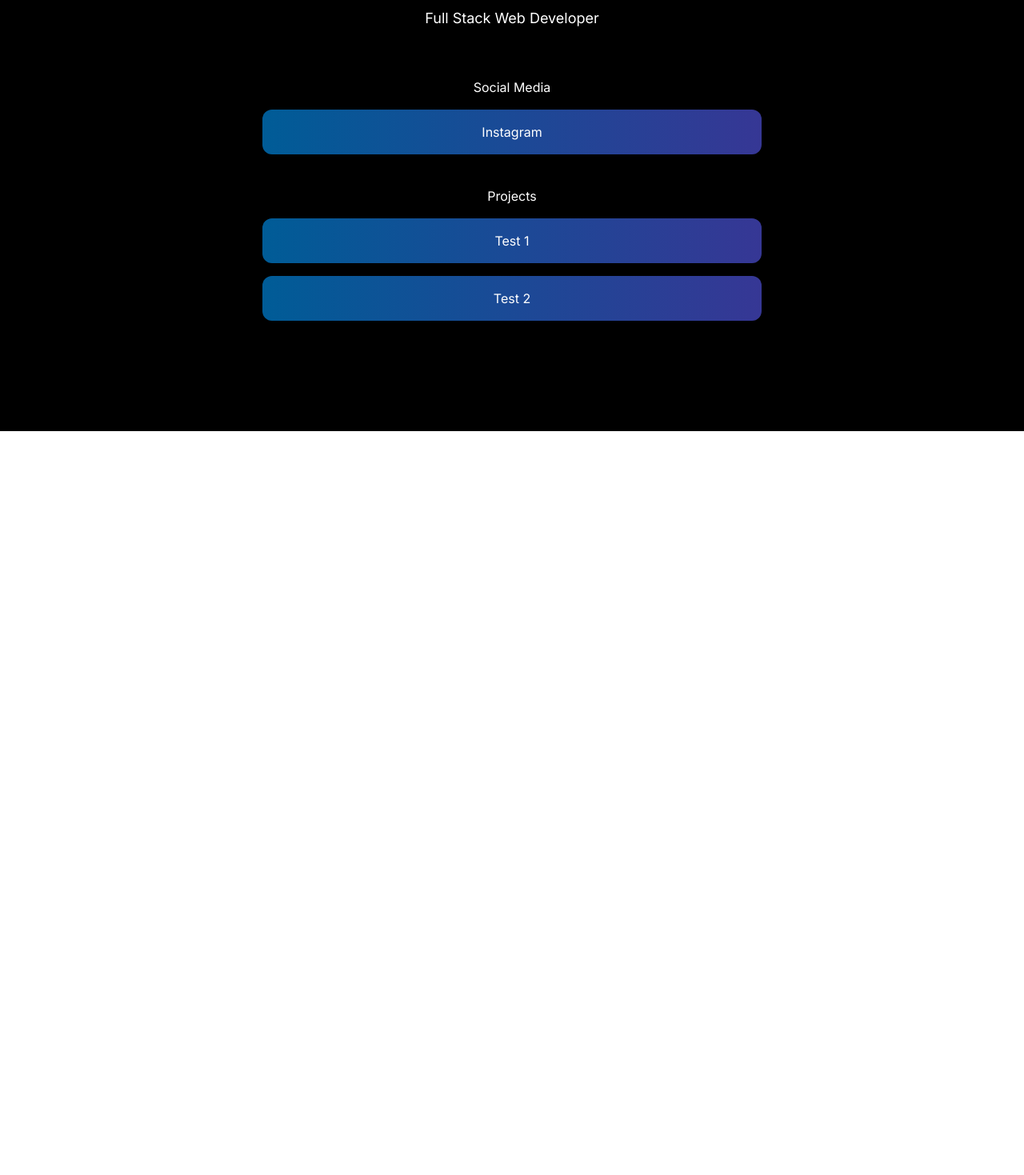
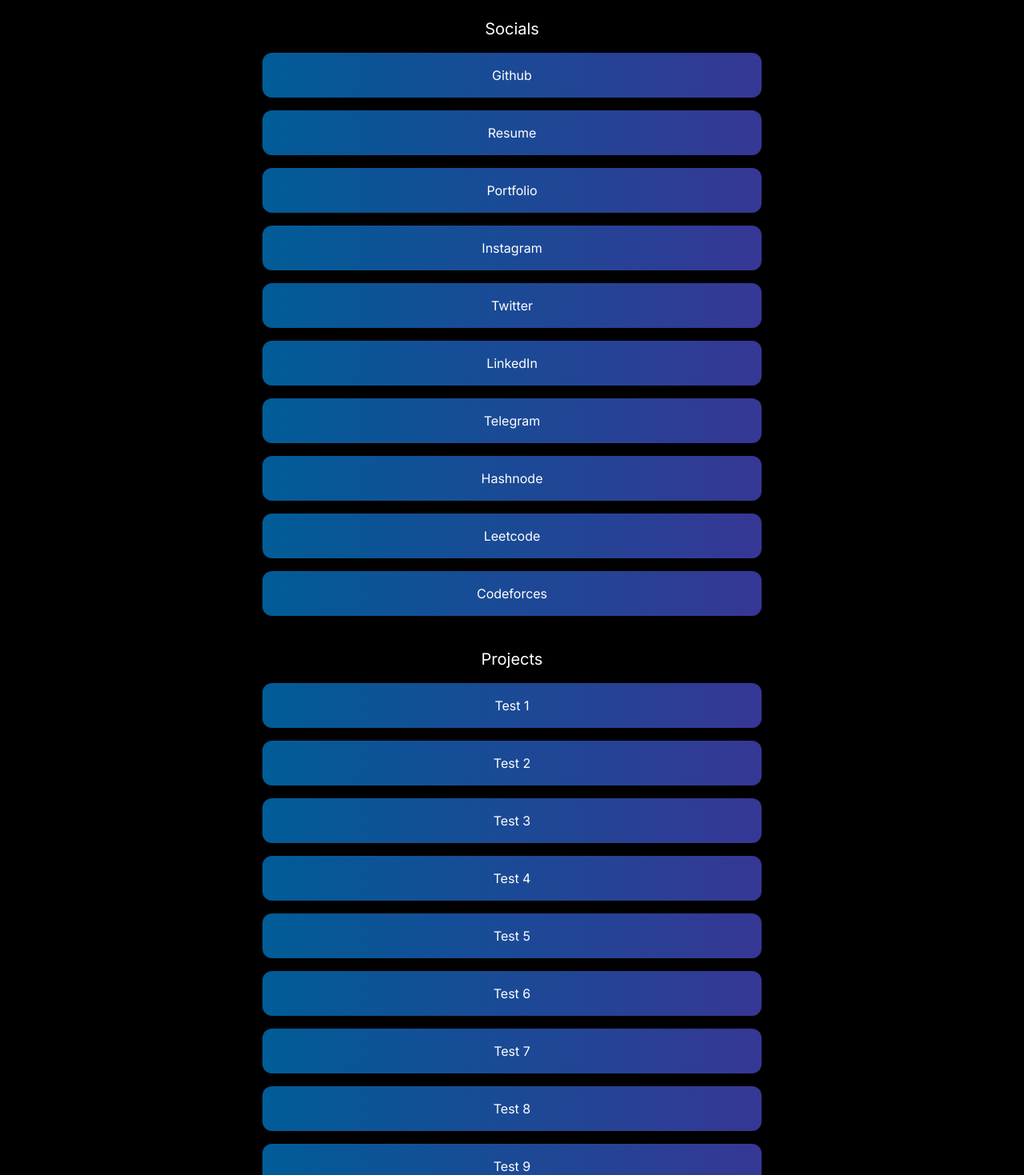
Before and after one commit to kpriyanshu2003/kpriyanshu2003.github.io, a Next.js app: page / in a window 1280 px wide. Shown: the part 261-1730 px from the top of the page at 80% size. Before the commit the page ends 800 px from the top, so only its background shows below. Built offline with nearby package versions, Linux system fonts and the light colour scheme.

Commit message:
Update in JSON

```diff
--- a/package.json
+++ b/package.json
@@ -14,6 +14,7 @@
     "next": "14.2.3",
     "react": "^18",
     "react-dom": "^18",
+    "tailwind-scrollbar-hide": "^1.1.7",
     "uuid": "^10.0.0"
   },
   "devDependencies": {
--- a/src/app/layout.tsx
+++ b/src/app/layout.tsx
@@ -5,8 +5,8 @@
 const inter = Inter({ subsets: ["latin"] });
 
 export const metadata: Metadata = {
-  title: "Create Next App",
-  description: "Generated by create next app",
+  title: "Kumar Priyanshu's Profile",
+  description: "Full Stack Web Developer | MERN Stack Developer ",
 };
 
 export default function RootLayout({
@@ -16,7 +16,7 @@
 }>) {
   return (
     <html lang="en">
-      <body className={inter.className}>{children}</body>
+      <body className={`${inter.className} scrollbar-hide`}>{children}</body>
     </html>
   );
 }
--- a/src/app/page.tsx
+++ b/src/app/page.tsx
@@ -6,16 +6,17 @@
 import { v4 as uuid } from "uuid";
 import { redirect } from "next/navigation";
 import Image from "next/image";
+import classNames from "classnames";
 
 export default function Home() {
   return (
     <div className="bg-black text-white min-h-screen grid place-items-center">
-      <div className="w-screen">
+      <div className="w-full">
         <div className="grid place-items-center">
           <Image
             src="https://avatars.githubusercontent.com/u/109672617"
-            height={150}
-            width={150}
+            height={180}
+            width={180}
             alt="profile_pic"
             className="rounded-full md:scale-100 scale-90"
           />
@@ -23,13 +24,13 @@
             <div className="text-lg md:text-2xl font-semibold">
               Kumar Priyanshu
             </div>
-            <div className="text-sm md:text-lg mt-2">
-              Full Stack Web Developer
+            <div className="text-sm md:text-lg mt-2 font-light">
+              Full Stack Web Developer | MERN Stack Developer
             </div>
           </div>
         </div>
         <div className="my-10">
-          <div className="text-center">Social Media</div>
+          <div className="text-center text-xl">Socials</div>
           {social.map((i) => (
             <div key={uuid()}>
               <div className="flex justify-center m-4" key={uuid()}>
@@ -41,7 +42,7 @@
           ))}
         </div>
         <div className="my-10">
-          <div className="text-center">Projects</div>
+          <div className="text-center text-xl">Projects</div>
           {url.map((i) => (
             <div className="flex justify-center m-4" key={uuid()}>
               <Button className="w-full md:w-1/2 p-4 rounded-xl bg-gradient-to-r  from-[#005c97] to-[#363795] hover:from-white hover:to-white hover:text-black text-white">
--- a/src/constants/social.json
+++ b/src/constants/social.json
@@ -1,6 +1,42 @@
 [
   {
+    "name": "Github",
+    "url": ""
+  },
+  {
+    "name": "Resume",
+    "url": ""
+  },
+  {
+    "name": "Portfolio",
+    "url": ""
+  },
+  {
     "name": "Instagram",
-    "url": "https://www.instagram.com/_iampriyanshukumar_"
+    "url": ""
+  },
+  {
+    "name": "Twitter",
+    "url": ""
+  },
+  {
+    "name": "LinkedIn",
+    "url": ""
+  },
+  {
+    "name": "Telegram",
+    "url": ""
+  },
+  {
+    "name": "Hashnode",
+    "url": ""
+  },
+  {
+    "name": "Leetcode",
+    "url": ""
+  },
+  {
+    "name": "Codeforces",
+    "url": ""
   }
 ]
--- a/src/constants/url.json
+++ b/src/constants/url.json
@@ -1,10 +1,42 @@
 [
   {
     "name": "Test 1",
-    "url": "https://www.google.com"
+    "url": ""
   },
   {
     "name": "Test 2",
-    "url": "https://www.facebook.com"
+    "url": ""
+  },
+  {
+    "name": "Test 3",
+    "url": ""
+  },
+  {
+    "name": "Test 4",
+    "url": ""
+  },
+  {
+    "name": "Test 5",
+    "url": ""
+  },
+  {
+    "name": "Test 6",
+    "url": ""
+  },
+  {
+    "name": "Test 7",
+    "url": ""
+  },
+  {
+    "name": "Test 8",
+    "url": ""
+  },
+  {
+    "name": "Test 9",
+    "url": ""
+  },
+  {
+    "name": "Test 10",
+    "url": ""
   }
 ]
--- /dev/null
+++ b/tailwind-scrollbar-hide.d.ts
@@ -0,0 +1 @@
+declare module "tailwind-scrollbar-hide";
--- a/tailwind.config.ts
+++ b/tailwind.config.ts
@@ -1,4 +1,5 @@
 import type { Config } from "tailwindcss";
+import tailwindscrollbarhide from "tailwind-scrollbar-hide";
 
 const config: Config = {
   content: [
@@ -15,6 +16,6 @@
       },
     },
   },
-  plugins: [],
+  plugins: [tailwindscrollbarhide],
 };
 export default config;
```
Also changed, not shown: 1 other file (tests, documents, lock files or other folders).
